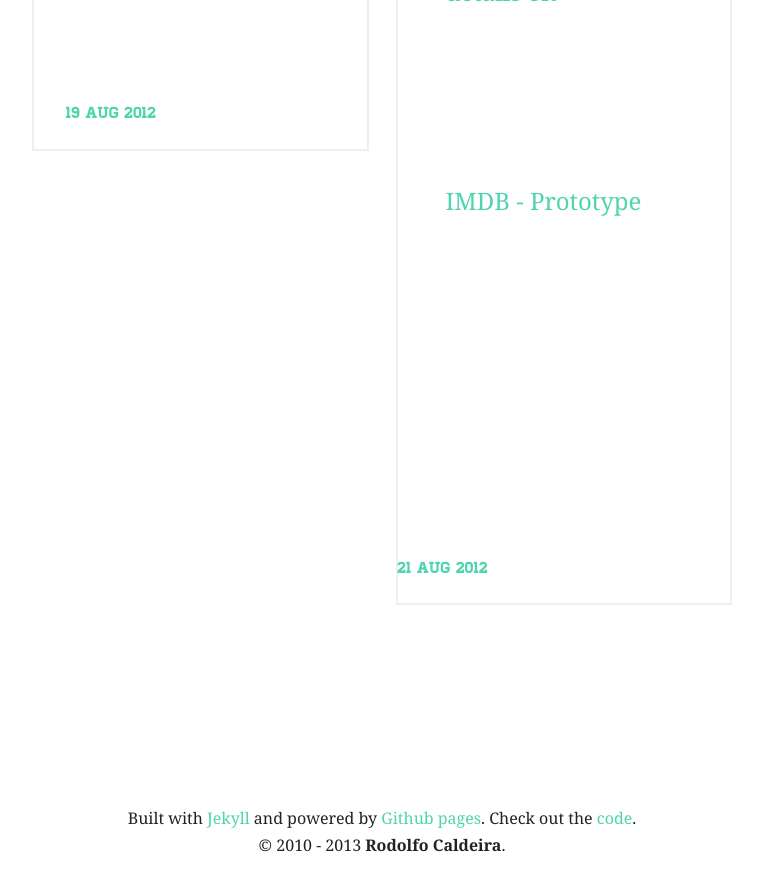
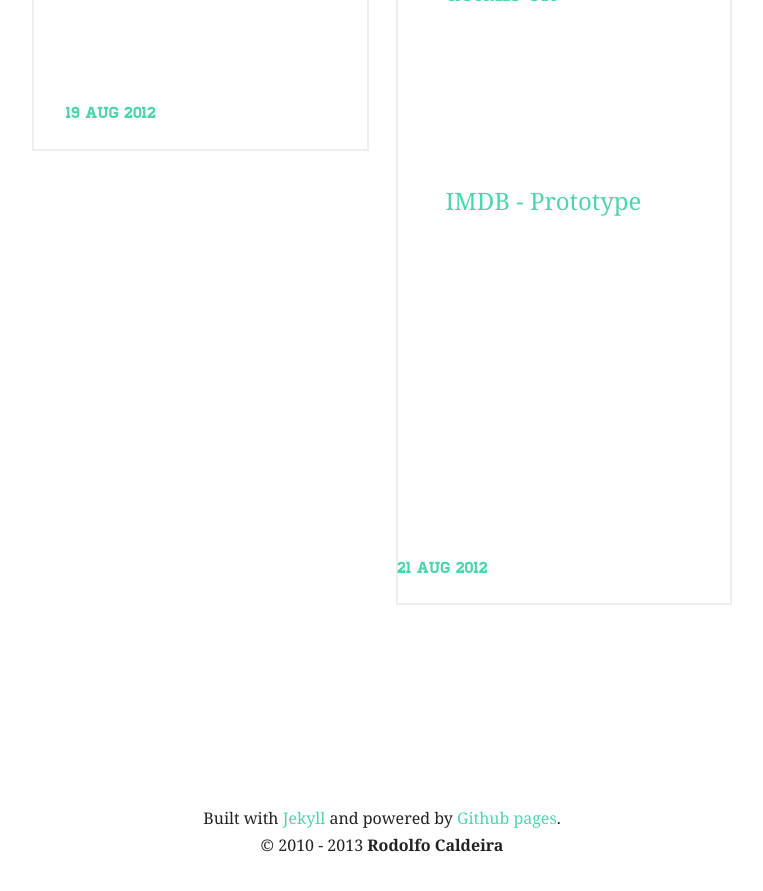
Before and after one commit to rodolfocaldeira/rodolfocaldeira.github.com, a Jekyll site: the page built from index.html, in a window 1280 px wide and 900 px high, scrolled down 6331 px. Shown: the top 891 px of the window, without its empty margins (258-1021 px from the left). Built offline with Jekyll 4.4.1, drawn with Linux system fonts in a browser that asks for light colours.

Commit message:
Updated the footer

```diff
--- a/_includes/footer.html
+++ b/_includes/footer.html
@@ -1,8 +1,7 @@
 <footer>
-	<p>Built with <a href="http://jekyllrb.com/">Jekyll</a>
-        and powered by <a href="http://pages.github.com/">Github pages</a>.
-        Check out the <a href="https://github.com/rodolfocaldeira/rodolfocaldeira.github.com">code</a>.</p>
-    <p>&copy; 2010 - 2013 <strong>Rodolfo Caldeira</strong>.</p>
+  <p>Built with <a href="http://jekyllrb.com/">Jekyll</a>
+    and powered by <a href="https://github.com/rodolfocaldeira/rodolfocaldeira.github.com">Github pages</a>.</p>
+  <p>© 2010 - 2013 <strong>Rodolfo Caldeira</strong></p>
 </footer>
 
 </div>
```
